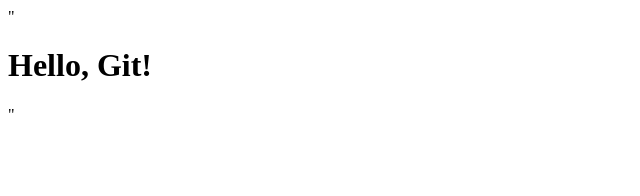
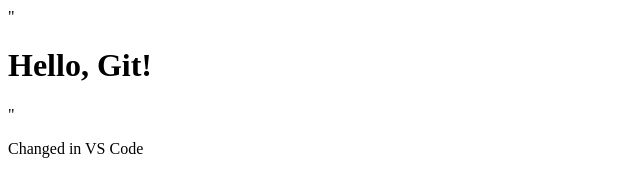
Before and after one commit to 259114-commits/savchenko-first-project, a plain HTML site: page index.html in a window 1280 px wide. Shown: the whole page, without its empty margins (0-640 px from the left). Drawn offline with Linux system fonts and the light colour scheme.

Commit message:
Edit index in VS Code

```diff
--- a/index.html
+++ b/index.html
@@ -1 +1,2 @@
 "<h1>Hello, Git!</h1>"
+<p>Changed in VS Code</p>
```
